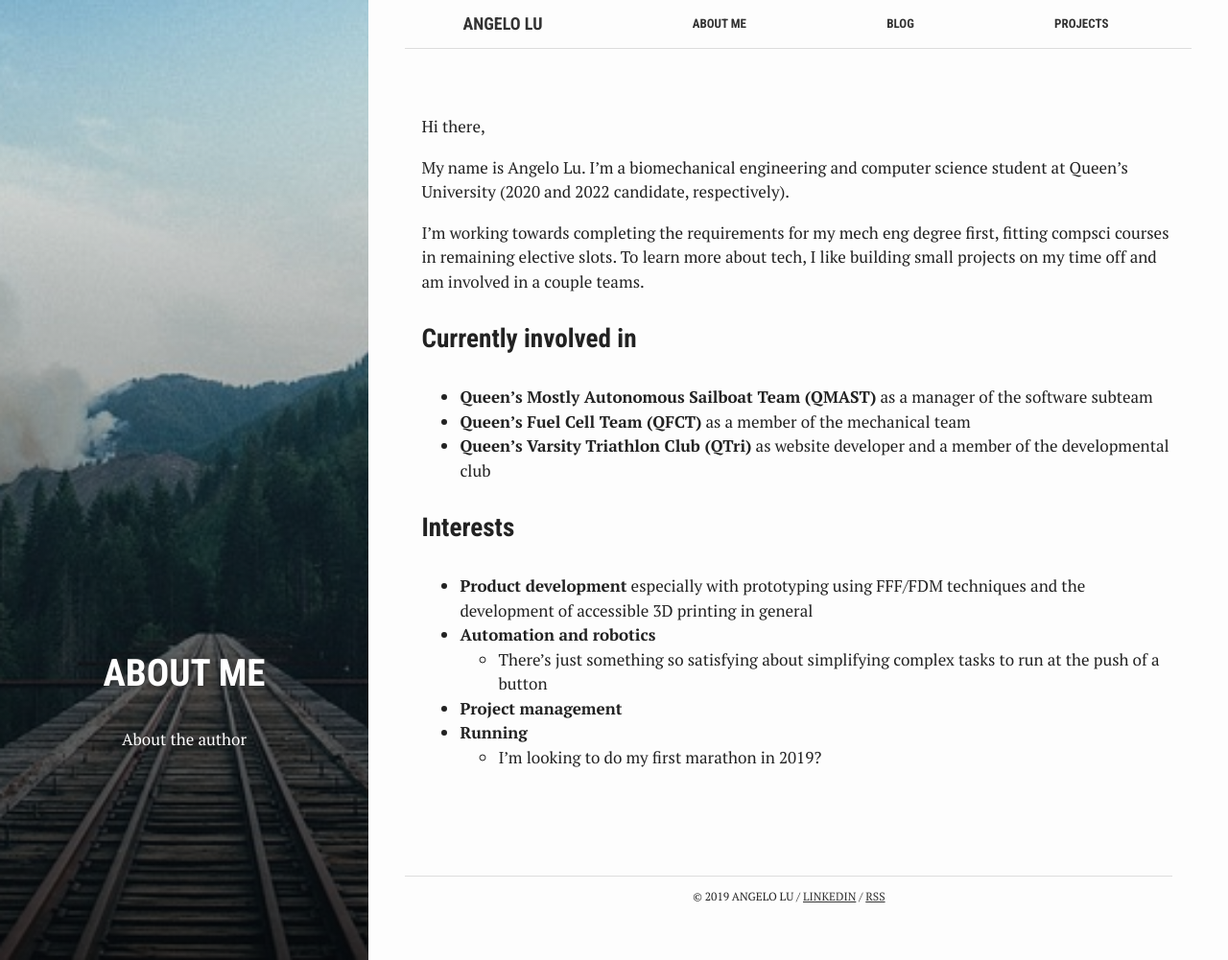
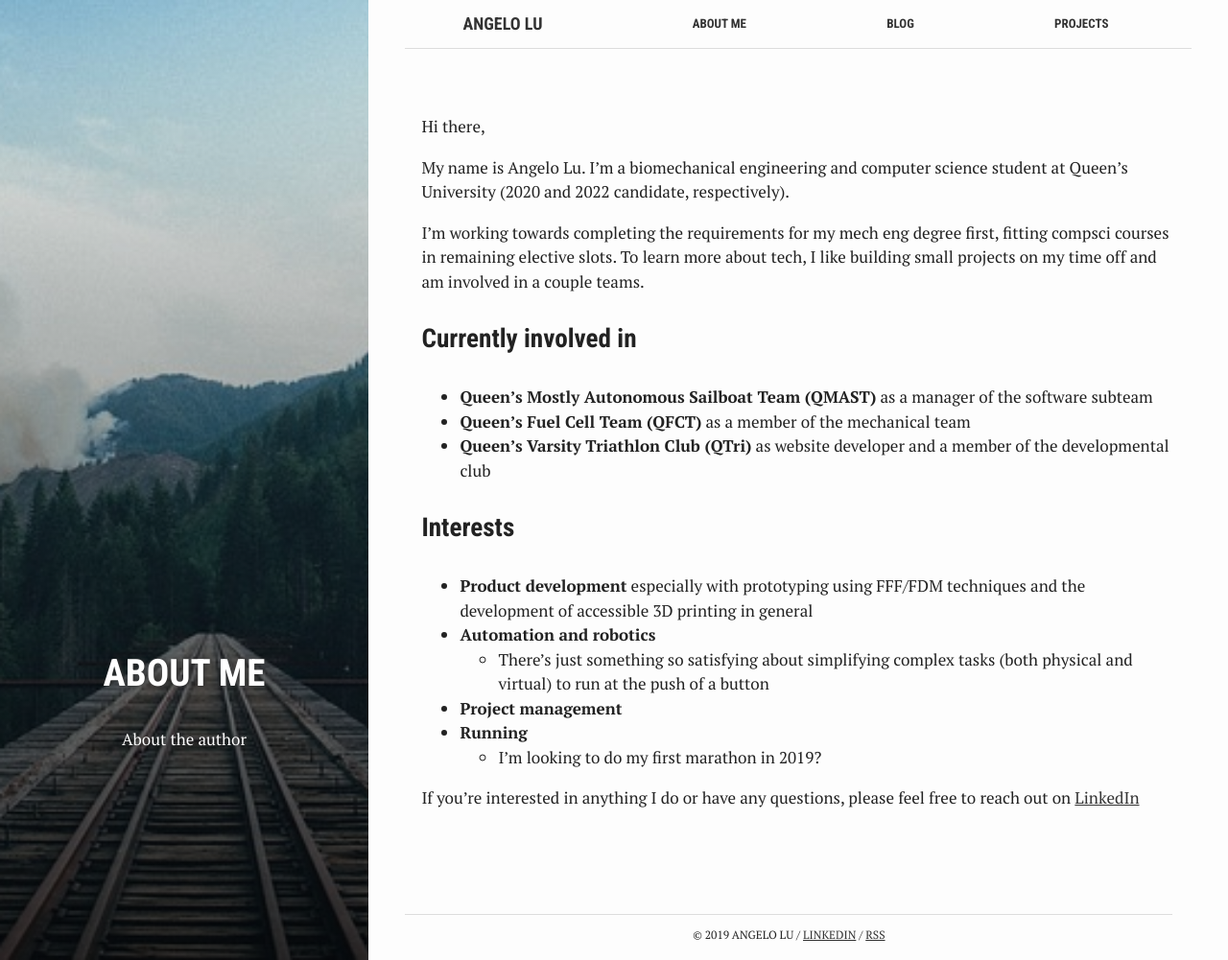
Before and after one commit to angelolu/angelolu.github.io, a Jekyll site: the page built from about.md, in a window 1280 px wide and 1001 px high. Shown: the whole window at 96% size. Built offline with Jekyll 4.4.1, drawn with Linux system fonts in a browser that asks for light colours.

Commit message:
Subtle linkedin plug

```diff
--- a/about.md
+++ b/about.md
@@ -21,7 +21,9 @@ I'm working towards completing the requirements for my mech eng degree first, fi
 ### Interests
 * **Product development** especially with prototyping using FFF/FDM techniques and the development of accessible 3D printing in general
 * **Automation and robotics**
-  * There's just something so satisfying about simplifying complex tasks to run at the push of a button
+  * There's just something so satisfying about simplifying complex tasks (both physical and virtual) to run at the push of a button
 * **Project management**
 * **Running**
   * I'm looking to do my first marathon in 2019?
+
+If you're interested in anything I do or have any questions, please feel free to reach out on [LinkedIn](https://linkedin.com/in/angelolu/)
```
